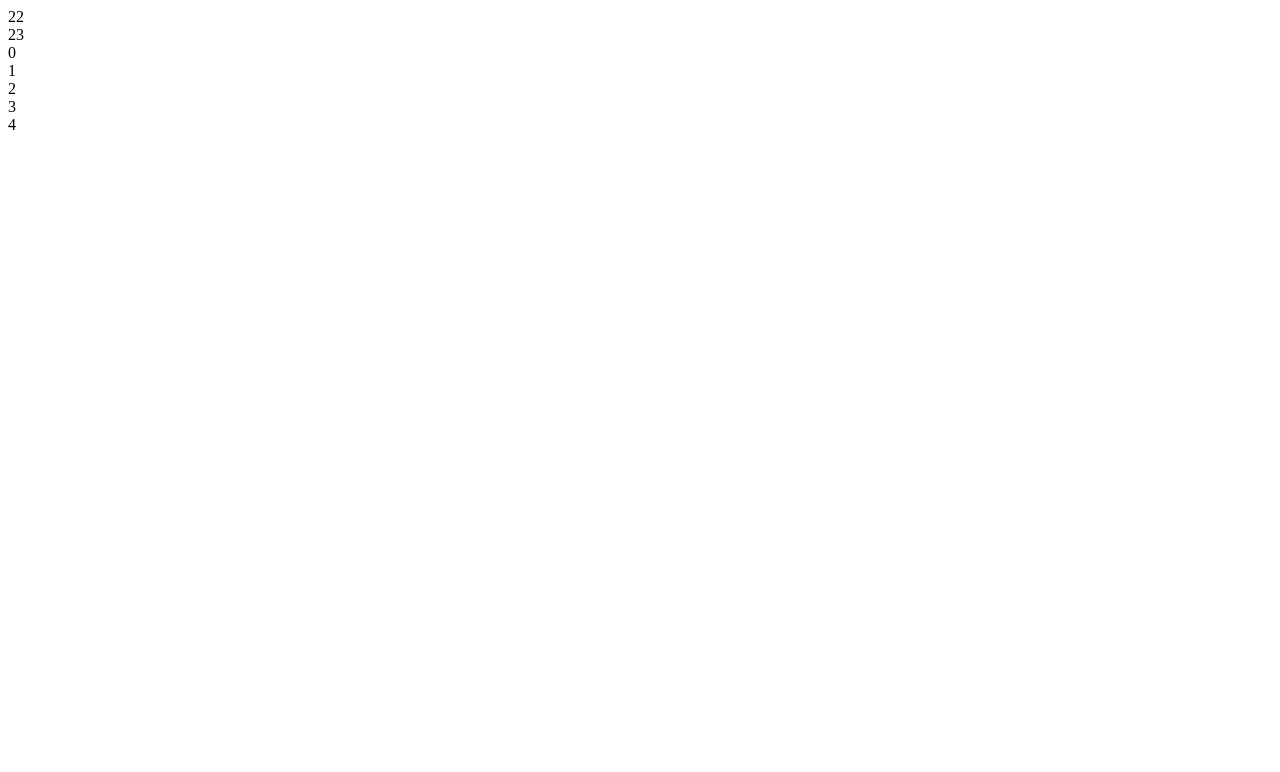
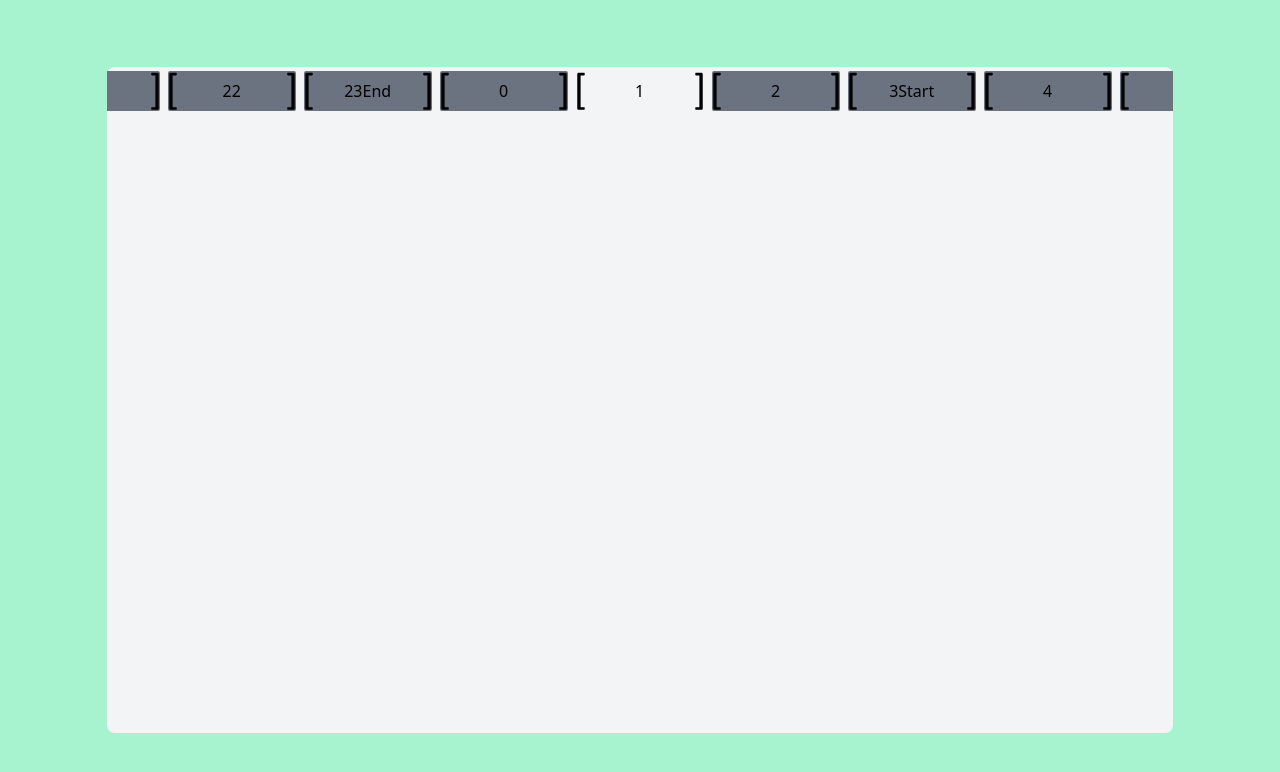
Before and after one commit to narviii/findmetime, a Next.js app: page / in a window 1280 px wide. Shown: the top 772 px of the page. Built offline with nearby package versions, Linux system fonts and the light colour scheme.

Commit message:
brackets

```diff
--- /dev/null
+++ b/components/brackets.js
@@ -0,0 +1,14 @@
+import React from "react"
+export  function Brackets({children}) {
+    return (
+        <React.Fragment>
+            <svg className="bracket-left" height="40px" viewBox="10 0 25 100" version="1.0" >
+                <path d="m31.8455 93.594467c-0.000029 1.181626-0.134303 2.014144-0.402823 2.497559-0.268577 0.483381-0.653497 0.72508-1.15476 0.725097h-13.749701c-0.429692-0.000017-0.841466-0.06268-1.235325-0.187988-0.393884-0.125342-0.751948-0.331234-1.074195-0.617676-0.32227-0.286474-0.581867-0.671402-0.778792-1.154785-0.196946-0.483413-0.295414-1.083185-0.295404-1.799316v-84.8095705c-0.00001-0.6802665 0.098458-1.2621344 0.295404-1.7456055 0.196925-0.4833248 0.456522-0.8772046 0.778792-1.1816406 0.322247-0.3042874 0.680311-0.5191309 1.074195-0.6445313 0.393859-0.1252504 0.805633-0.1879131 1.235325-0.1879882h13.749701c0.214811 0.0000751 0.420699 0.053786 0.617662 0.1611328 0.196908 0.1074967 0.366988 0.3044366 0.510243 0.5908203 0.143197 0.2865324 0.250617 0.6356532 0.322258 1.0473633 0.07159 0.4118567 0.107391 0.9221101 0.10742 1.5307617-0.000029 1.145904-0.134303 1.9694709-0.402823 2.470703-0.268577 0.501371-0.653497 0.752022-1.15476 0.751953h-8.754693v79.277344h8.754693c0.214811-0.000011 0.420699 0.0537 0.617662 0.161133 0.196908 0.107411 0.366988 0.295399 0.510243 0.563965 0.143197 0.268543 0.250617 0.608712 0.322258 1.020507 0.07159 0.411771 0.107391 0.922025 0.10742 1.530762z" />
+            </svg>
+            {children}
+            <svg className="bracket-right" height="40px" viewBox="10 0 25 100" version="1.0" >
+                <path d="m31.8455 93.594467c-0.000029 1.181626-0.134303 2.014144-0.402823 2.497559-0.268577 0.483381-0.653497 0.72508-1.15476 0.725097h-13.749701c-0.429692-0.000017-0.841466-0.06268-1.235325-0.187988-0.393884-0.125342-0.751948-0.331234-1.074195-0.617676-0.32227-0.286474-0.581867-0.671402-0.778792-1.154785-0.196946-0.483413-0.295414-1.083185-0.295404-1.799316v-84.8095705c-0.00001-0.6802665 0.098458-1.2621344 0.295404-1.7456055 0.196925-0.4833248 0.456522-0.8772046 0.778792-1.1816406 0.322247-0.3042874 0.680311-0.5191309 1.074195-0.6445313 0.393859-0.1252504 0.805633-0.1879131 1.235325-0.1879882h13.749701c0.214811 0.0000751 0.420699 0.053786 0.617662 0.1611328 0.196908 0.1074967 0.366988 0.3044366 0.510243 0.5908203 0.143197 0.2865324 0.250617 0.6356532 0.322258 1.0473633 0.07159 0.4118567 0.107391 0.9221101 0.10742 1.5307617-0.000029 1.145904-0.134303 1.9694709-0.402823 2.470703-0.268577 0.501371-0.653497 0.752022-1.15476 0.751953h-8.754693v79.277344h8.754693c0.214811-0.000011 0.420699 0.0537 0.617662 0.161133 0.196908 0.107411 0.366988 0.295399 0.510243 0.563965 0.143197 0.268543 0.250617 0.608712 0.322258 1.020507 0.07159 0.411771 0.107391 0.922025 0.10742 1.530762z" />
+            </svg>
+        </React.Fragment>
+    )
+}
--- a/components/timeslot.js
+++ b/components/timeslot.js
@@ -1,7 +1,63 @@
-export  function HourSlot({label}){
-    return(
-        <div className = "inline-block mx-auto rounded-sm text-center w-16 bg-gray-500">
-            {label}
-        </div>
+import { useEffect, useRef } from "react"
+import moment from "moment";
+import { Brackets } from "../components/brackets"
+import React from "react";
+
+export function HourSlot({ isSelected, label, hour }) {
+    const centralEl = useRef(null)
+    const isCentral = (label) => label === moment().hour()
+    const btnClassTempl = "disable-select  text-center h-10 leading-10  rounded-sm m-1 relative  w-32 flex-none "
+
+    let btnClass
+
+    let periodLabel = ""
+
+    const isStartHour = isSelected.start.isBetween(hour.start, hour.end)
+    const isEndHour = isSelected.end.isBetween(hour.start, hour.end)
+
+    if (isStartHour) {
+        periodLabel += "Start"
+    }
+
+    if (isEndHour) {
+        periodLabel += "End"
+    }
+    if (isCentral(label)) {
+        btnClass = btnClassTempl + "bg-gray-100"
+    } else {
+        btnClass = btnClassTempl + "bg-gray-500"
+    }
+
+    const handleClick = (e) => {
+    }
+
+    const handleMouseDown = (e) => {
+
+    }
+    if (label === moment().hour()) {
+        useEffect(() => {
+            centralEl.current.scrollIntoView({ inline: "center" });
+        }, [])
+    }
+    return (
+
+
+
+        <li ref={isCentral(label) ? centralEl : undefined} key={label} className={btnClass} >
+            <svg class="bracket-left" height="2.5rem" viewBox="10 0 25 100" version="1.0">
+                <path
+                    d="m31.8455 93.594467c-0.000029 1.181626-0.134303 2.014144-0.402823 2.497559-0.268577 0.483381-0.653497 0.72508-1.15476 0.725097h-13.749701c-0.429692-0.000017-0.841466-0.06268-1.235325-0.187988-0.393884-0.125342-0.751948-0.331234-1.074195-0.617676-0.32227-0.286474-0.581867-0.671402-0.778792-1.154785-0.196946-0.483413-0.295414-1.083185-0.295404-1.799316v-84.8095705c-0.00001-0.6802665 0.098458-1.2621344 0.295404-1.7456055 0.196925-0.4833248 0.456522-0.8772046 0.778792-1.1816406 0.322247-0.3042874 0.680311-0.5191309 1.074195-0.6445313 0.393859-0.1252504 0.805633-0.1879131 1.235325-0.1879882h13.749701c0.214811 0.0000751 0.420699 0.053786 0.617662 0.1611328 0.196908 0.1074967 0.366988 0.3044366 0.510243 0.5908203 0.143197 0.2865324 0.250617 0.6356532 0.322258 1.0473633 0.07159 0.4118567 0.107391 0.9221101 0.10742 1.5307617-0.000029 1.145904-0.134303 1.9694709-0.402823 2.470703-0.268577 0.501371-0.653497 0.752022-1.15476 0.751953h-8.754693v79.277344h8.754693c0.214811-0.000011 0.420699 0.0537 0.617662 0.161133 0.196908 0.107411 0.366988 0.295399 0.510243 0.563965 0.143197 0.268543 0.250617 0.608712 0.322258 1.020507 0.07159 0.411771 0.107391 0.922025 0.10742 1.530762z"
+                />
+            </svg>
+            {label + periodLabel}
+            <svg class="bracket-right" height="2.5rem" viewBox="10 0 25 100" version="1.0">
+                <path
+                    d="m31.8455 93.594467c-0.000029 1.181626-0.134303 2.014144-0.402823 2.497559-0.268577 0.483381-0.653497 0.72508-1.15476 0.725097h-13.749701c-0.429692-0.000017-0.841466-0.06268-1.235325-0.187988-0.393884-0.125342-0.751948-0.331234-1.074195-0.617676-0.32227-0.286474-0.581867-0.671402-0.778792-1.154785-0.196946-0.483413-0.295414-1.083185-0.295404-1.799316v-84.8095705c-0.00001-0.6802665 0.098458-1.2621344 0.295404-1.7456055 0.196925-0.4833248 0.456522-0.8772046 0.778792-1.1816406 0.322247-0.3042874 0.680311-0.5191309 1.074195-0.6445313 0.393859-0.1252504 0.805633-0.1879131 1.235325-0.1879882h13.749701c0.214811 0.0000751 0.420699 0.053786 0.617662 0.1611328 0.196908 0.1074967 0.366988 0.3044366 0.510243 0.5908203 0.143197 0.2865324 0.250617 0.6356532 0.322258 1.0473633 0.07159 0.4118567 0.107391 0.9221101 0.10742 1.5307617-0.000029 1.145904-0.134303 1.9694709-0.402823 2.470703-0.268577 0.501371-0.653497 0.752022-1.15476 0.751953h-8.754693v79.277344h8.754693c0.214811-0.000011 0.420699 0.0537 0.617662 0.161133 0.196908 0.107411 0.366988 0.295399 0.510243 0.563965 0.143197 0.268543 0.250617 0.608712 0.322258 1.020507 0.07159 0.411771 0.107391 0.922025 0.10742 1.530762z"
+                />
+            </svg>
+        </li>
+
+
+
     )
 }
--- /dev/null
+++ b/css/extend.css
@@ -0,0 +1,38 @@
+@tailwind base;
+@tailwind components;
+@tailwind utilities;
+
+@layer utilities {
+    .scroll-snap-none {
+      scroll-snap-type: none;
+    }
+    .scroll-snap-x {
+      scroll-snap-type: x;
+    }
+    .scroll-snap-y {
+      scroll-snap-type: y;
+    }
+    .no-scrollbar::-webkit-scrollbar {
+        display:none;
+
+    }
+    .disable-select {
+      -webkit-user-select: none;
+      -moz-user-select: none;
+      -ms-user-select: none;
+      user-select: none;
+    }
+    .bracket-left{
+      display:inline;
+      position:absolute;
+      top: 0px;
+      left: 0%;
+
+    }
+    .bracket-right{
+      display:inline;
+      position:absolute;
+      right:0%;
+      transform: scale(-1,1)
+    }
+  }
--- a/pages/_app.js
+++ b/pages/_app.js
@@ -1,4 +1,5 @@
 import 'tailwindcss/tailwind.css'
+import '../css/extend.css'
 
 function MyApp({ Component, pageProps }) {
   return <Component {...pageProps} />
--- a/pages/index.js
+++ b/pages/index.js
@@ -1,23 +1,41 @@
 import Head from 'next/head'
 import React from 'react'
 import { createTimeline } from '../helpers/timelinehelper'
-import {HourSlot} from '../components/timeslot'
+import { HourSlot } from '../components/timeslot'
+import { useRef } from 'react'
+import moment from "moment";
 
 export default function Home() {
   const main = createTimeline("main");
   main.init();
-  main.addFutureHours(3);
-  main.addPastHours(3);
-  const slots = main.get().map(item=>{
-    console.log(item)
-    return <HourSlot label = {item.start.clone().hour()}/>
+  main.addFutureHours(12);
+  main.addPastHours(12);
+  //console.log(main.get())
+  const isSelected = {
+    start: moment().add(2, "hour"),
+    end: moment().subtract(2, "hour")
+  }
+  const slots = main.get().map(item => {
+
+    return <HourSlot
+      isSelected={isSelected}
+      label={item.start.clone().hour()}
+      hour = {item}
+       />
   })
 
   return (
     <React.Fragment>
-      <div className="bg-green-200 h-screen flex flex-col justify-center ">
-        <div className="bg-gray-100 h-5/6 w-10/12 mx-auto rounded-lg">
-          {slots}
+
+      <div className="bg-green-200 h-screen flex flex-col justify-center   ">
+
+        <div className="bg-gray-100 h-5/6 w-10/12 mx-auto rounded-lg ">
+
+          <ul className="flex flex-nowrap overflow-x-scroll no-scrollbar">
+
+            {slots}
+          </ul>
+
         </div>
       </div>
     </React.Fragment>
```
